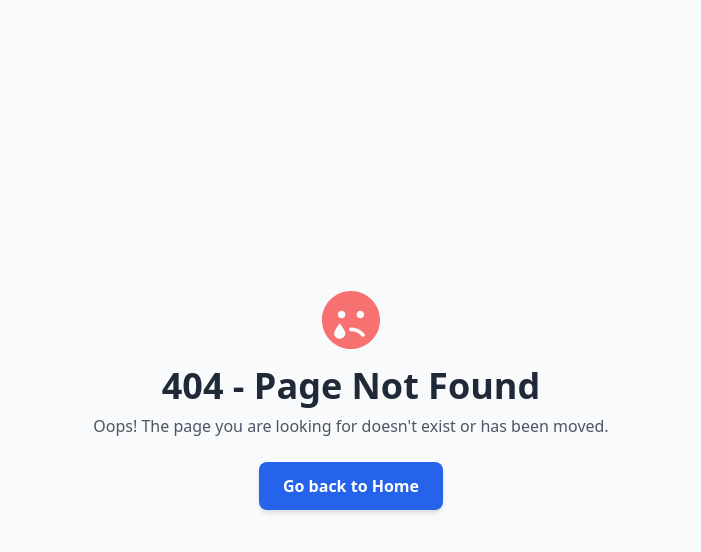
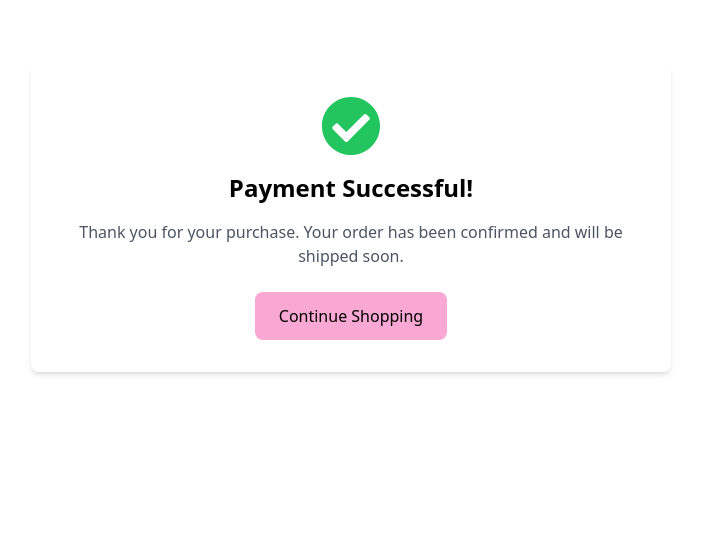
Before and after one commit to abdullahiqbal07/everkind, a React (Vite) app: page /success in a window 1280 px wide. Before the commit this address had no page. Shown: the top 552 px of the page, without its empty margins (289-990 px from the left). Built offline with nearby package versions, Linux system fonts and the light colour scheme; sample sign-in values are in the browser's storage.

Commit message:
minor fixes

```diff
--- a/package.json
+++ b/package.json
@@ -11,6 +11,7 @@
   },
   "dependencies": {
     "@fortawesome/fontawesome-free": "^6.7.2",
+    "@stripe/react-stripe-js": "^3.6.0",
     "@stripe/stripe-js": "^7.1.0",
     "@tailwindcss/vite": "^4.1.3",
     "lucide-react": "^0.487.0",
--- a/src/App.jsx
+++ b/src/App.jsx
@@ -135,7 +135,7 @@ function App() {
           <Route path="profile" element={<AccountPage />} />
           <Route path="cart" element={<ShoppingCart />} />
           <Route path="checkout" element={<Checkout />} />
-          <Route path="order-confirmation" element={<OrderConfirmation />} />
+          <Route path="success" element={<OrderConfirmation />} />
           <Route path="contacts" element={<Contact />} />
           <Route path="faqs" element={<FAQ />} />
         </Route>
--- a/src/components/NavBar.jsx
+++ b/src/components/NavBar.jsx
@@ -72,7 +72,7 @@ export default function Navbar() {
       {/* Cart and Profile */}
       <div className="flex items-center space-x-4">
         <div
-          className="flex items-center bg-gray-100 px-3 py-1 rounded-full"
+          className="flex items-center bg-gray-100 px-3 py-1 rounded-full cursor-pointer"
           onClick={handleClick}
         >
           <FaShoppingCart className="text-gray-700 mr-2" />
--- a/src/pages/Blog.jsx
+++ b/src/pages/Blog.jsx
@@ -69,7 +69,7 @@ const HomePage = () => {
           <img
             src={Blog1}
             alt="Woman applying skincare product"
-            className="w-full h-[500px] object-cover"
+            className="w-full h-[500px] object-contain"
           />
           {/* <div className="absolute inset-0 bg-black bg-opacity-20 flex flex-col justify-center px-8 md:px-16">
             <h1 className="text-4xl md:text-5xl font-bold text-white mb-4">Radiate Naturally with Everkind</h1>
--- a/src/pages/ConfirmationPage.jsx
+++ b/src/pages/ConfirmationPage.jsx
@@ -5,11 +5,6 @@ import { useCart } from '../context/CartContext';
 
 const OrderConfirmation = () => {
   const { paymentSuccess, resetCart } = useCart();
-
-  // If not coming from a successful payment, redirect to home
-  if (!paymentSuccess) {
-    return <Navigate to="/" />;
-  }
 
   return (
     <div className="container mx-auto px-4 py-16 max-w-2xl text-center">
@@ -24,12 +19,8 @@ const OrderConfirmation = () => {
           Thank you for your purchase. Your order has been confirmed and will be shipped soon.
         </p>
 
-        <div className="bg-gray-50 p-4 rounded-lg mb-6">
-          <p className="font-medium">Order confirmation has been sent to your email.</p>
-        </div>
-
         <Link
-          to="/home"
+          to="/"
           onClick={resetCart}
           className="inline-block px-6 py-3 bg-pink-300 hover:bg-pink-400 rounded-lg font-medium transition"
         >
--- a/src/pages/ShoppingCartPage.jsx
+++ b/src/pages/ShoppingCartPage.jsx
@@ -3,12 +3,10 @@ import { Link } from "react-router-dom";
 import { FaPlus, FaMinus, FaTrash } from "react-icons/fa";
 import { useCart } from "../context/CartContext";
 import Navbar from "../components/NavBar";
-import { loadStripe } from "@stripe/stripe-js";
+
 
 const ShoppingCart = () => {
-  const stripePromise = loadStripe(
-    "pk_test_51NaGtHDpRq1L8I0l29nhPeAPzvvJU5LXQYZdUj44c7n1DKPXQ86sguKlwtRWwZL8Ea9nd9T0JFk8saH7fLRnXGz100iR8G4dRB"
-  );
+
   const {
     cartItems,
     recommendedItems,
@@ -22,7 +20,6 @@ const ShoppingCart = () => {
   );
 
   const handleCheckout = async () => {
-    const stripe = await stripePromise;
 
     const itemsToSend = cartItems.map((item) => ({
       id: item.id,
```
Also changed, not shown: 1 other file (tests, documents, lock files or other folders).
